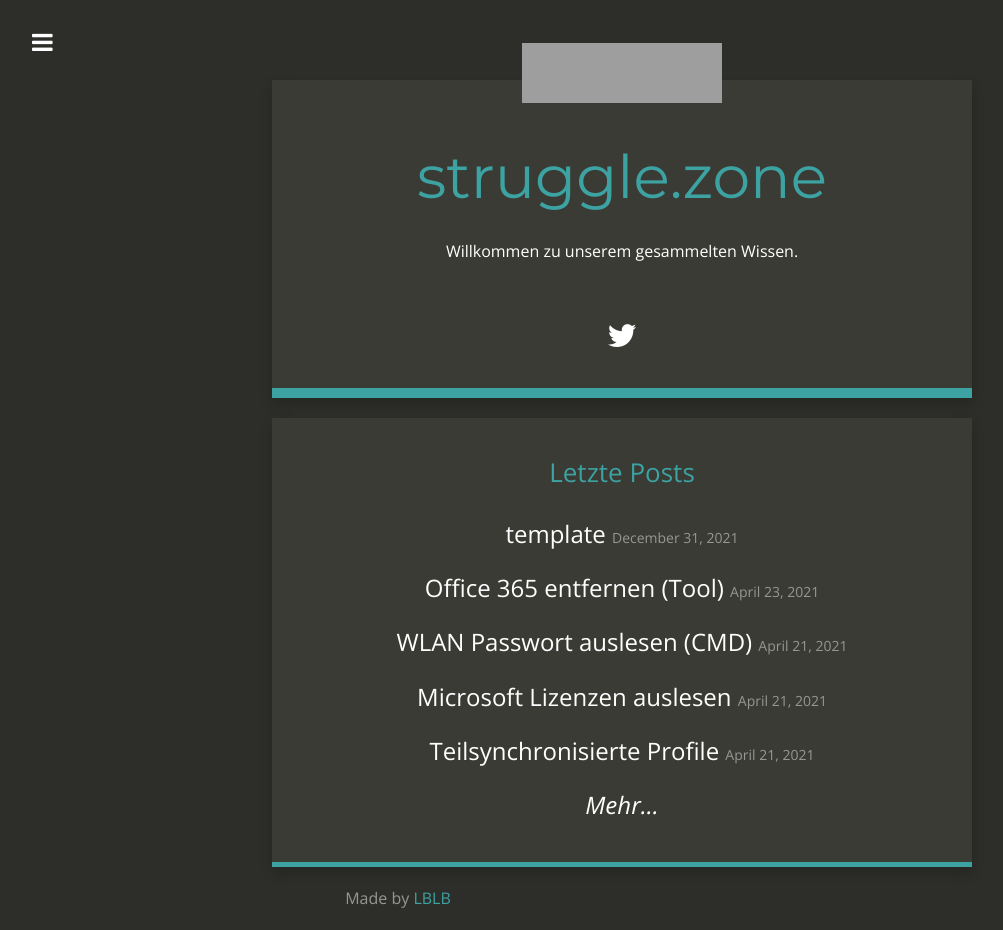
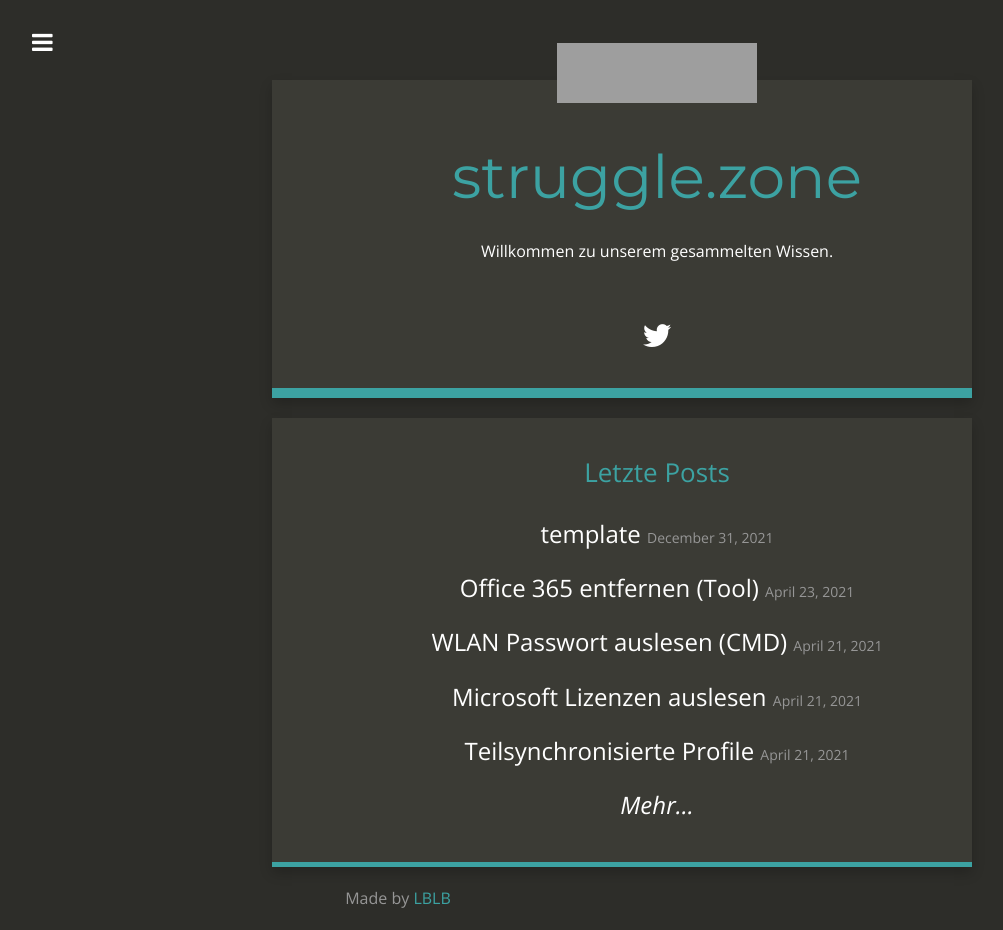
Before and after one commit to eski1337/lblb-it-ffd00, a Jekyll site: the page built from index.html, in a window 1280 px wide. Shown: the whole page, without its empty margins (18-1021 px from the left). Built offline with Jekyll 4.4.1, drawn with Linux system fonts in a browser that asks for light colours; nearby versions of some CDN libraries; grey boxes are pictures that could not be loaded.

Commit message:
style.scss: changed

```diff
--- a/css/style.scss
+++ b/css/style.scss
@@ -132,7 +132,7 @@
 	padding-top: 20px;
 	padding-bottom: 20px;
 	padding-left: 80px;
-	padding-right: 80px;
+	padding-right: 10px;
 	margin-top: 20px;
 	box-shadow: 0px 0px 0px 0px, 0px 6px 12px rgba(0, 0, 0, 0.2);
 	border-bottom: 5px solid $light-blue;
```
